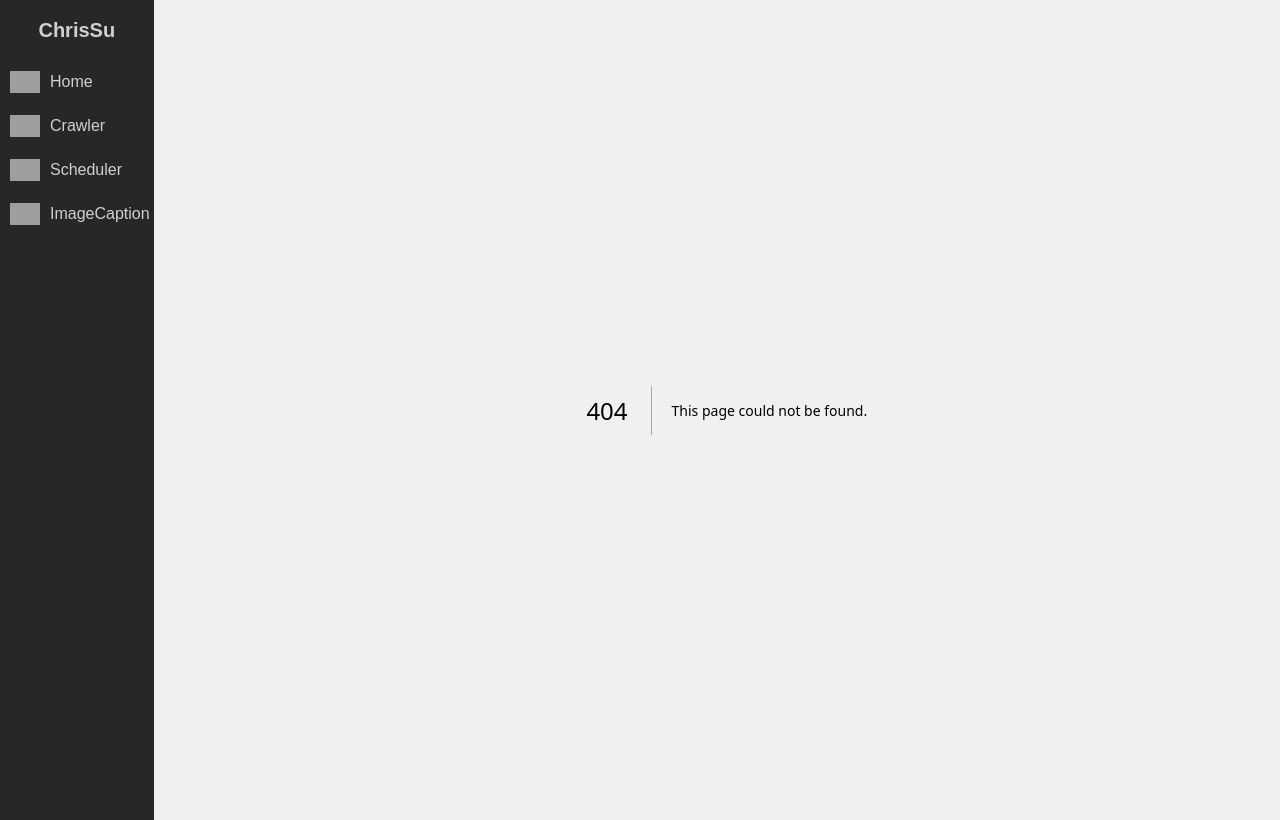
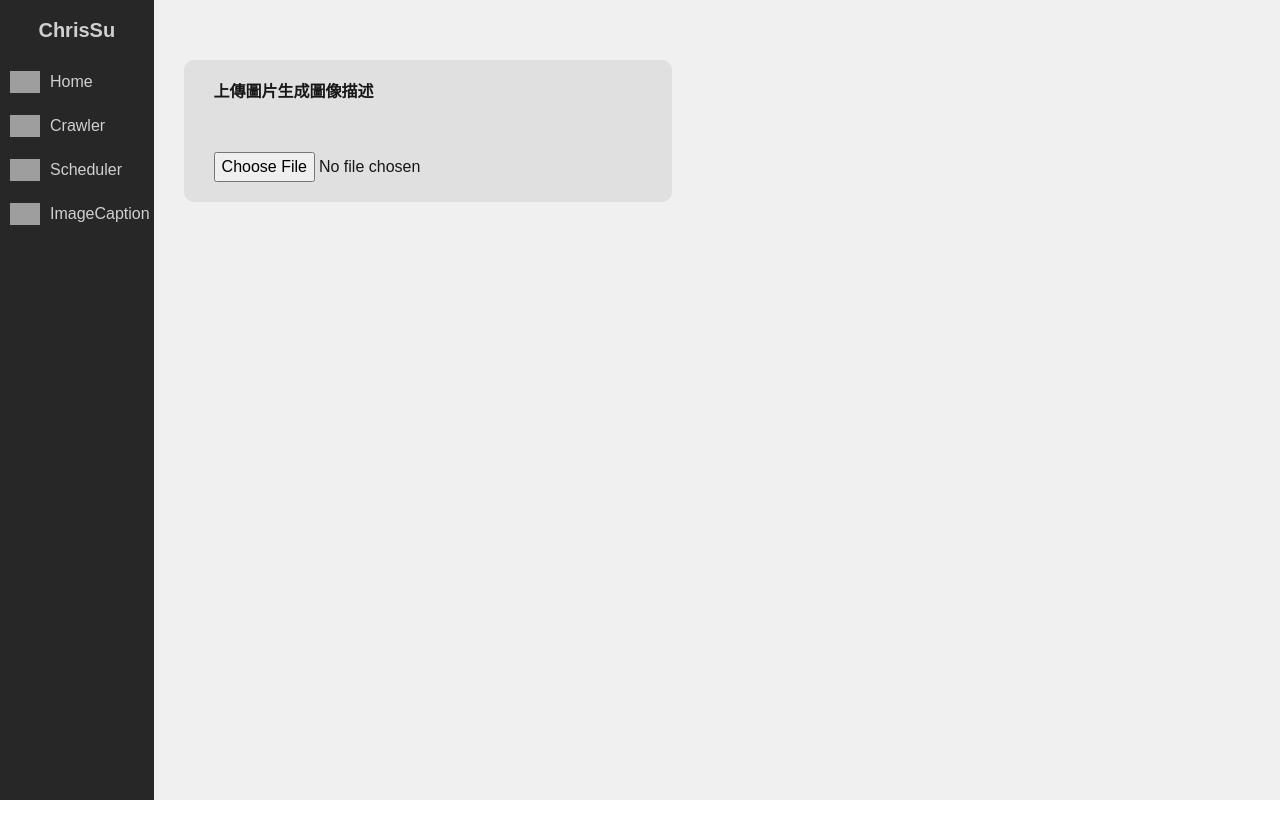
Before and after one commit to SuChenYu0623/crawlAdmin, a Next.js app in the folder my-next-app/: page /imagecaption in a window 1280 px wide. Before the commit this address had no page. Built offline with nearby package versions, Linux system fonts and the light colour scheme; grey boxes are pictures that could not be loaded.

Commit message:
feat: imagecaption page

```diff
--- /dev/null
+++ b/my-next-app/app/imagecaption/page.tsx
@@ -0,0 +1,67 @@
+"use client";
+import { useState, ChangeEvent } from "react";
+
+export default function ImageCaption() {
+
+  const [uploadImage, setUploadImage] = useState('');
+  const [message, setMessage] = useState('');
+
+  const handleFileChange = async (e: ChangeEvent<HTMLInputElement>) => {
+    const file = e.target.files?.[0];
+    if (!file) {
+      setMessage('');
+      return;
+    }
+
+    const fileType = file.type;
+    const fileName = file.name;
+    if (fileType !== 'image/jpeg' || !fileName.toLowerCase().endsWith('.jpg')) {
+      setMessage('只允許上傳 JPG 格式的圖片（副檔名為 .jpg）');
+      e.target.value = ''; // 清空選擇
+    } else {
+      const text = await handleUpload(file)
+      console.log(file)
+      console.log(typeof file)
+      setMessage(text);
+      // const url = "https://encrypted-tbn0.gstatic.com/images?q=tbn:ANd9GcTc9APxkj0xClmrU3PpMZglHQkx446nQPG6lA&s"
+      const url = URL.createObjectURL(file)
+      setUploadImage(url)
+    }
+  };
+
+  const handleUpload = async (file: File) => {
+    const formData = new FormData();
+    formData.append('file', file);
+
+    // 時間因素 就不包到 nextjs 的後端了
+    const res = await fetch('http://localhost:8000/v1/imagecaption/upload', {
+      method: 'POST',
+      body: formData,
+    });
+
+    const data = await res.json();
+    return data.message
+  };
+
+  return (
+    <div>
+      <div style={{ marginTop: '50px' }}>
+        <div className="template-base" style={{ backgroundColor: '#E0E0E0' }}>
+          <div className="title">上傳圖片生成圖像描述</div>
+          <br />
+          <br />
+          <input type="file" accept=".jpg,image/jpeg" onChange={handleFileChange} />
+          {uploadImage ? <img style={{width: '70%'}} src={uploadImage} /> : <div></div>}
+        </div>
+        {
+          message
+            ?
+            <div className="template-base" style={{ backgroundColor: '#E0E0E0', marginTop: '20px' }}>
+              <div>生成結果: {message}</div>
+            </div>
+            : <div></div>
+        }
+      </div>
+    </div>
+  );
+}
```
